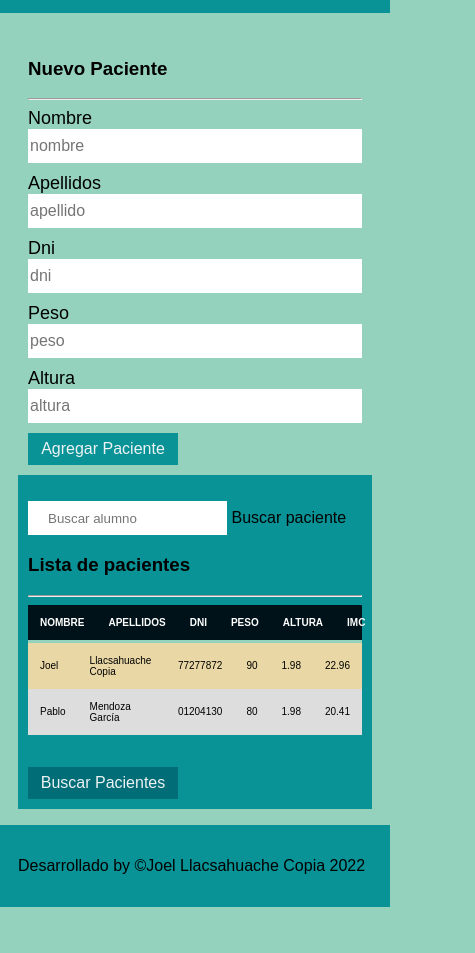
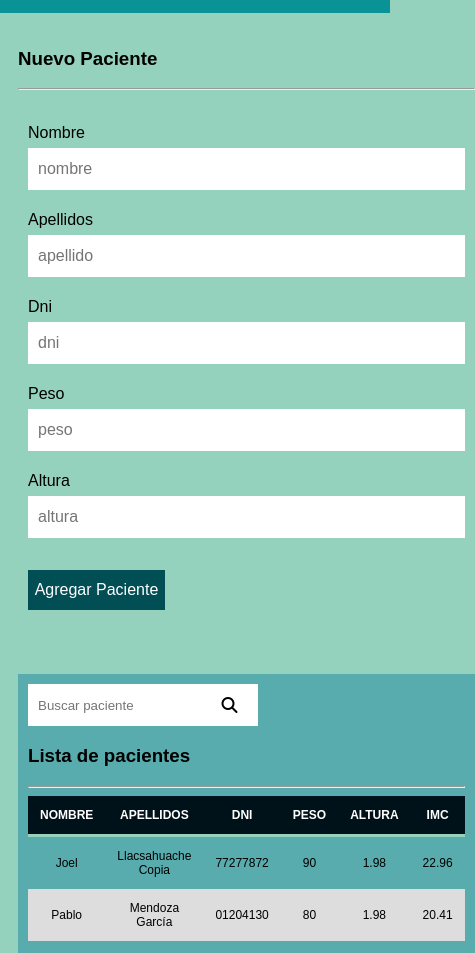
Before and after one commit to ofertonTec/Registro-de-estudiantes-usando-javascript, a plain HTML site: page index.html in a window 390 px wide. Shown: the part 145-1098 px from the top of the page, 475 px wide, since content can reach past the window. Before the commit the page ends 1052 px from the top, so only its background shows below. Drawn offline with Linux system fonts and the light colour scheme.

Commit message:
aplicando responsive design

```diff
--- a/css/index.css
+++ b/css/index.css
@@ -55,67 +55,78 @@ body {
 
 .contenido {
     grid-area: contenido;
+    display: grid;
+    gap: 32px;
+    grid-template-columns: repeat(2,1fr);
+
 }
 /*ESTILOS DEL FORMULARIO*/
-.contenedor_formulario{
-    padding: 10px;
-}
-.formulario .input{
+
+.form_item{
+    padding-top: 15px;
     display: flex;
     flex-direction: column;
-    padding-bottom: 10px;
+    margin: 0 10px;
 }
-.input label{
-    font-size: 18px;
-}
-.input input{
+.form_item input{
+    height: 40px;
+    border-style: none;
     font-size: 16px;
-    height: 32px;
-    border-style: none;
-}
- .btn-primary{
-    width: 150px;
-    height: 32px;
-    background-color: #0a9396;
-    border-style: none;
-    color: #edf2f4;
-    font-size: 16px;
-}
-.btn-primary:hover{
-    cursor: pointer;
-    font-size: 17px
+    padding-left: 10px;
 }
 
+.form_item label{
+ font-size: 16px;
+ line-height: 30px;
+}
+#btnAgregar{
+    width: 30%;
+    height: 40px;
+    margin-top: 32px;
+    margin: 32px 10px;
+    background-color: #024e55;
+    border-style: none;
+    font-size: 16px;
+    color: #ffff;
+}
 /*ESTILOS DE LA LISTA*/
+.container_buscar{
+    position: relative;
+    align-content: center;
+}
 #buscarAlumno{
-    height: 32px;
+    width: 50%;
+    height: 40px;
     border-style: none;
-    padding-left: 20px;
+    padding-left: 10px;
+}
+.fa-magnifying-glass{
+    position: absolute;
+    right: 52%;
+    top: 30%;
 }
 
 .contenedor_lista{
-    background-color: #0a9396;
+    background-color: #58acad;
     padding: 10px;
 }
 #buscar__paciente{
     margin-top: 32px;
-    width: 150px;
-    height: 32px;
-    background-color: #006d77;
+    width: 30%;
+    height: 40px;
+    background-color: #024e55;
     border-style: none;
     color: #edf2f4;
     font-size: 16px;
 }
 .tabla{
-    display: flex;
-    flex-direction: column;
-    background-color: #e9d8a6;
-    width: 100%;
     border-collapse: collapse;
 }
 th, td{
-    font-size: 10px;
+    width: 100%;
+    font-size: 12px;
     padding: 12px;
+    text-align: center;
 }
 th{
     color: white;
@@ -130,4 +141,18 @@ tr:nth-child(even){
 .footer {
     grid-area: footer;
     background-color: #0a9396;
+    text-align: center;
 }
+
+/*Mensaje error*/
+.mensajeError, #mensajeBusqueda{
+    font-size: 13px;
+    color:#500707;
+}
+
+@media screen and (max-width: 500px) {
+    .contenido{
+        grid-template-columns: repeat(1,1fr);
+
+    }
+}
--- a/index.html
+++ b/index.html
@@ -7,6 +7,7 @@
     <meta name="viewport" content="width=device-width, initial-scale=1.0">
     <title>RegistroPacientes</title>
     <link rel="stylesheet" href="css/index.css">
+    <script src="https://kit.fontawesome.com/1aa7d7ac13.js" crossorigin="anonymous"></script>
 </head>
 
 <body class="container">
@@ -14,27 +15,30 @@
         <img src="img/hospital.png" alt="">
         <a href="#sobre_nosotros">clinicainternacional@gmail.com.pe</a>
     </header>
+
     <main class="contenido">
         <div class="contenedor_formulario">
-            <h3>Nuevo Paciente</h3><hr>
+            <h3>Nuevo Paciente</h3>
+            <hr>
+            <ul class="mensajeError"></ul>
             <form class="formulario">
-                <div class="input">
+                <div class="form_item">
                     <label for="nombre">Nombre</label>
                     <input type="text" class="form-control" id="nombre" placeholder="nombre">
                 </div>
-                <div class="input">
+                <div class="form_item">
                     <label for="apellido">Apellidos</label>
                     <input type="text" class="form-control" id="apellido" placeholder="apellido">
                 </div>
-                <div class="input">
+                <div class="form_item">
                     <label for="dni">Dni</label>
                     <input type="text" class="form-control" id="dni" placeholder="dni">
                 </div>
-                <div class="input">
+                <div class="form_item">
                     <label for="peso">Peso</label>
                     <input type="text" class="form-control" id="peso" placeholder="peso">
                 </div>
-                <div class="input">
+                <div class="form_item">
                     <label for="altura">Altura</label>
                     <input type="text" class="form-control" id="altura" placeholder="altura">
                 </div>
@@ -43,19 +47,19 @@
         </div>
 
         <div class="contenedor_lista">
-            <ul class="mensajeError"></ul>
-            <div class="form-floating">
-                <input type="text" class="form-control" id="buscarAlumno" placeholder="Buscar alumno">
-                <label for="buscarAlumno">Buscar paciente</label>
+            <div class="container_buscar">
+                <input type="text " class="form-control" id="buscarAlumno" placeholder="Buscar paciente">
+                <i class="fa-solid fa-magnifying-glass"></i>
             </div>
-            <h3>Lista de pacientes</h3> <hr>
+            <h3>Lista de pacientes</h3>
+            <hr>
             <table class="tabla" id="tabla-pacientes">
                 <thead>
                     <th>NOMBRE</th>
                     <th>APELLIDOS</th>
                     <th>DNI</th>
-                    <th>PESO</th>
-                    <th>ALTURA</th>
+                    <th class="peso">PESO</th>
+                    <th class="altura">ALTURA</th>
                     <th>IMC</th>
                 </thead>
                 <tbody class="pacientes">
@@ -73,6 +77,22 @@
                         <td class="info-dni">01204130</td>
                         <td class="info-peso">80</td>
                         <td class="info-altura">1.98</td>
+                        <td class="info-imc"></td>
+                    </tr>
+                    <tr class="paciente">
+                        <td class="info-nombre">Rodrigo</td>
+                        <td class="info-apellido">García Navarro</td>
+                        <td class="info-dni">02011041</td>
+                        <td class="info-peso">89</td>
+                        <td class="info-altura">1.97</td>
+                        <td class="info-imc"></td>
+                    </tr>
+                    <tr class="paciente">
+                        <td class="info-nombre">Esteban</td>
+                        <td class="info-apellido">Carbajal Molina</td>
+                        <td class="info-dni">02345678</td>
+                        <td class="info-peso">79</td>
+                        <td class="info-altura">1.67</td>
                         <td class="info-imc"></td>
                     </tr>
 
```
